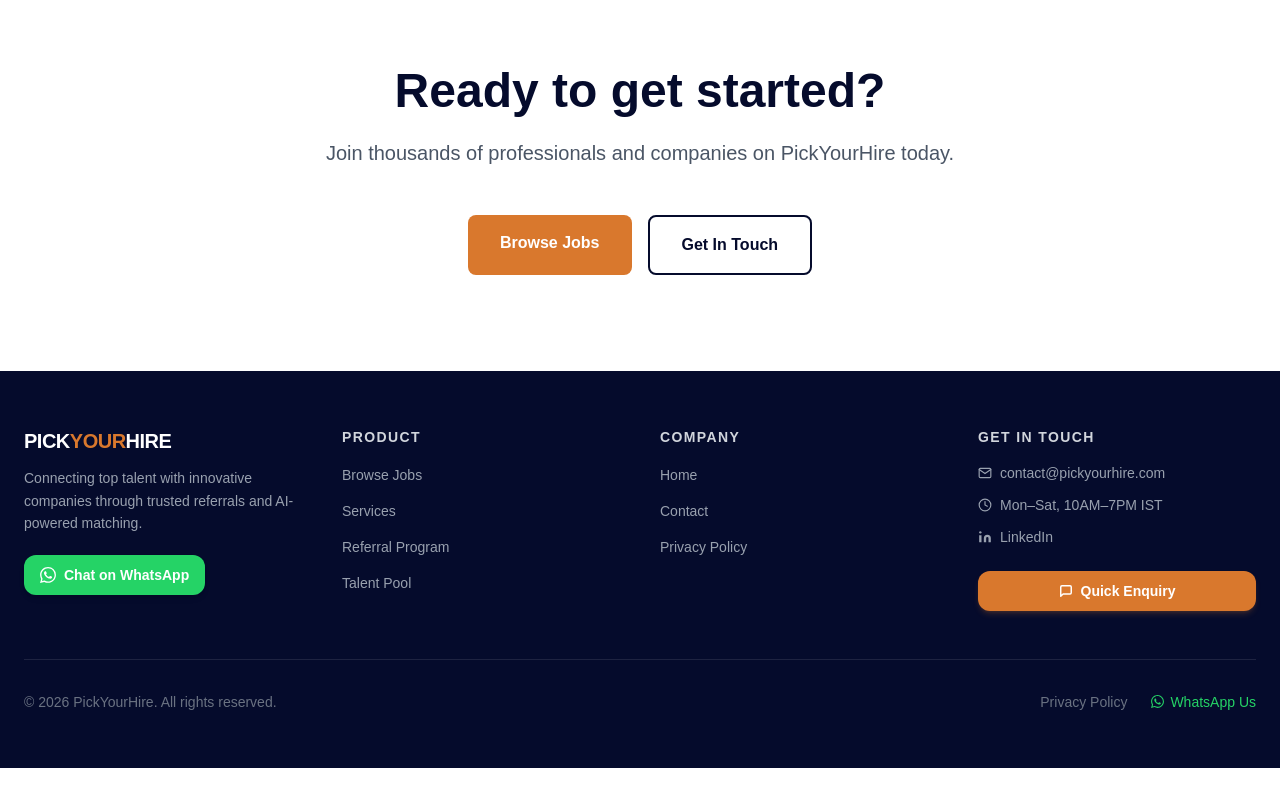
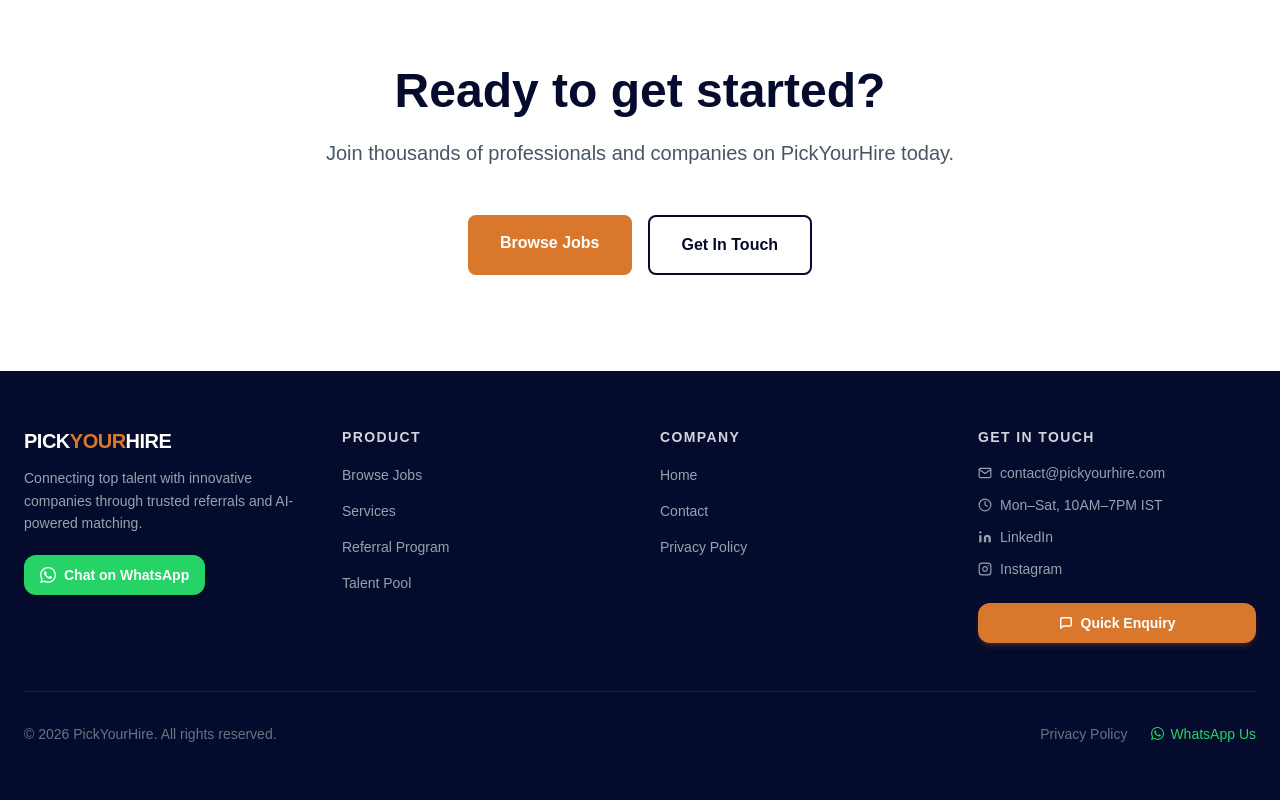
Before and after one commit to shyam242/pyhmain, a Next.js app: page / in a window 1280 px wide. Shown: the part 6466-7266 px from the top of the page. Before the commit the page ends 7234 px from the top, so only its background shows below. Built offline with nearby package versions, Linux system fonts and the light colour scheme; no server answers.

Commit message:
Update Footer.tsx

```diff
--- a/src/components/Footer.tsx
+++ b/src/components/Footer.tsx
@@ -83,6 +83,13 @@
                   LinkedIn
                 </a>
               </li>
+              <li>
+                <a href="https://instagram.com/pickyourhire" target="_blank" rel="noopener noreferrer"
+                  className="text-sm text-gray-400 hover:text-[#D9782D] transition-colors flex items-center gap-2">
+                  <svg width="14" height="14" viewBox="0 0 24 24" fill="none" stroke="currentColor" strokeWidth="2" strokeLinecap="round" strokeLinejoin="round"><rect x="2" y="2" width="20" height="20" rx="5" ry="5"/><path d="M16 11.37A4 4 0 1 1 12.63 8 4 4 0 0 1 16 11.37z"/><line x1="17.5" y1="6.5" x2="17.51" y2="6.5"/></svg>
+                  Instagram
+                </a>
+              </li>
             </ul>
 
             {/* Quick Enquiry Button */}
```
